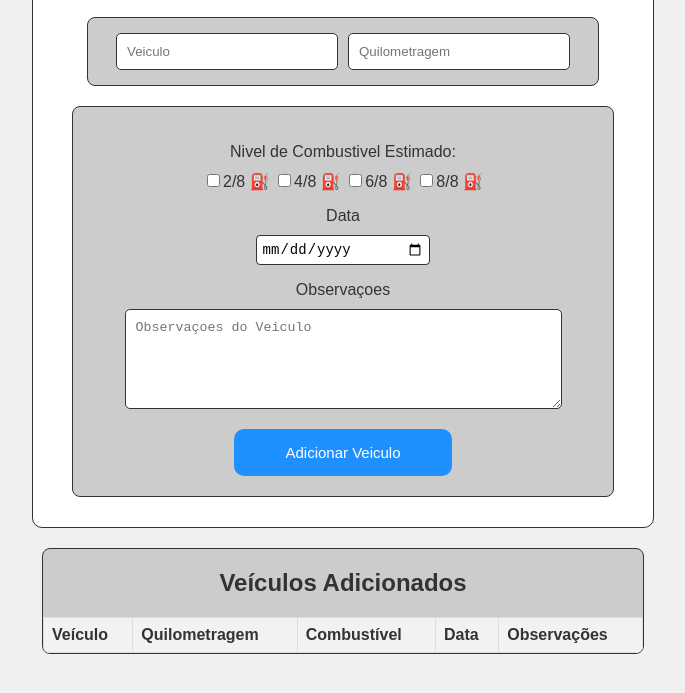
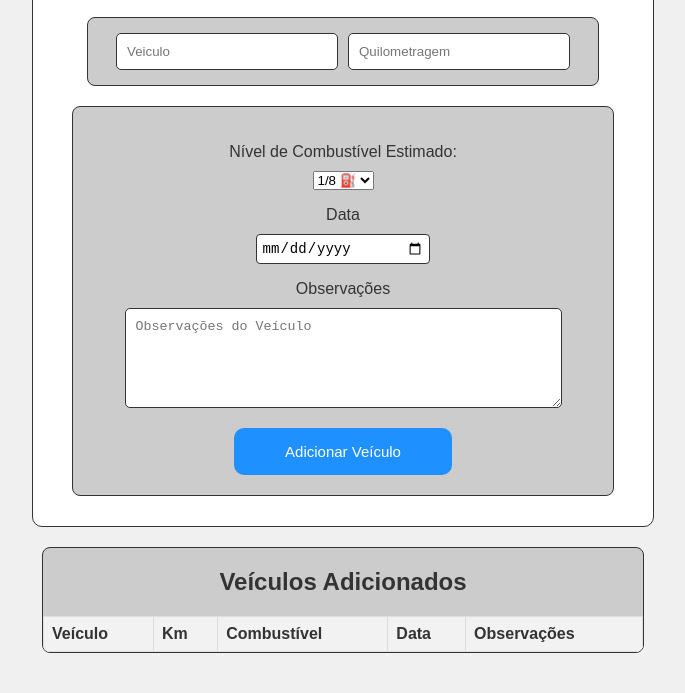
Before and after one commit to VinyciusBrandao/frotarecife, a plain HTML site: page index.html in a window 1280 px wide. Shown: the part 77-770 px from the top of the page, without its empty margins (297-982 px from the left). Drawn offline with Linux system fonts and the light colour scheme.

Commit message:
Update index.html
V.2

```diff
--- a/index.html
+++ b/index.html
@@ -1,5 +1,5 @@
 <!DOCTYPE html>
-<html lang="en">
+<html lang="pt-BR">
 
 <head>
   <meta charset="UTF-8">
@@ -17,32 +17,44 @@
     </div>
     <div class="info">
       <form id="formVeiculo">
-        <p>Nivel de Combustivel Estimado:</p>
-        <input type="checkbox" name="nivelCombustivel" value="2/8 ⛽">2/8 ⛽
-        <input type="checkbox" name="nivelCombustivel" value="4/8 ⛽">4/8 ⛽
-        <input type="checkbox" name="nivelCombustivel" value="6/8 ⛽">6/8 ⛽
-        <input type="checkbox" name="nivelCombustivel" value="8/8 ⛽">8/8 ⛽
+        <p>Nível de Combustível Estimado:</p>
+        <div id="combustivel">
+          <select name="nivelCombustivel" id="nivelCombustivel">
+            <option value="1/8 ⛽">1/8 ⛽</option>
+            <option value="2/8 ⛽">2/8 ⛽</option>
+            <option value="3/8 ⛽">3/8 ⛽</option>
+            <option value="4/8 ⛽">4/8 ⛽</option>
+            <option value="5/8 ⛽">5/8 ⛽</option>
+            <option value="6/8 ⛽">6/8 ⛽</option>
+            <option value="7/8 ⛽">7/8 ⛽</option>
+            <option value="8/8 ⛽">8/8 ⛽</option>
+          </select>
+        </div>
         <p>Data</p>
         <input id='data' type="date">
-        <p>Observaçoes</p>
-        <textarea id="obs" rows="3" cols="50" placeholder="Observaçoes do Veiculo"></textarea>
-        <button id="submit" type="submit">Adicionar Veiculo</button>
+        <p>Observações</p>
+        <textarea id="obs" rows="3" cols="50" placeholder="Observações do Veículo"></textarea>
+        <button id="submit" type="submit">Adicionar Veículo</button>
       </form>
     </div>
   </div>
-</body>
+
   <div class="container-table">
     <h2>Veículos Adicionados</h2>
+    <div class="table-responsive">
       <table id="tabelaVeiculos">
         <tr>
           <th>Veículo</th>
-      <th>Quilometragem</th>
+          <th>Km</th>
           <th>Combustível</th>
           <th>Data</th>
-      <th>Observações</th>
+          <th class="observacoes-coluna">Observações</th>
         </tr>
       </table>
     </div>
+  </div>
+
   <script src="script.js"></script>
+</body>
 
 </html>
```
Lines whose indentation alone changed are shown as unchanged.
